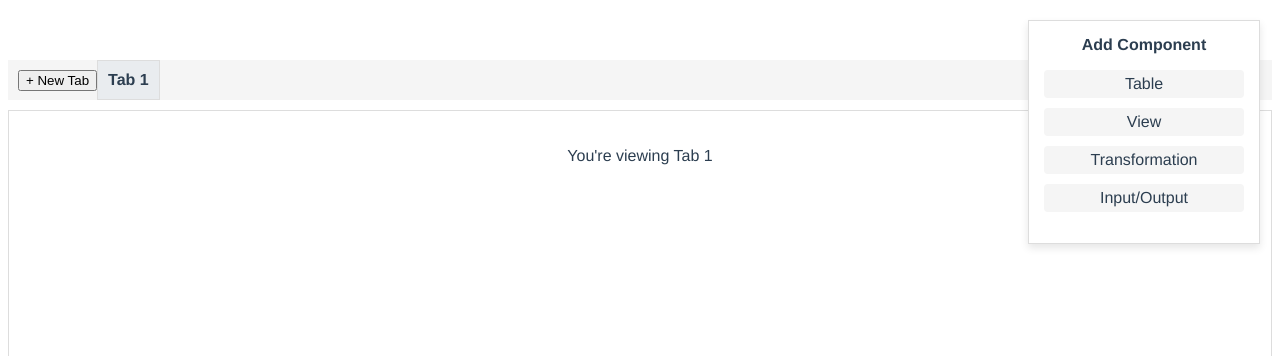
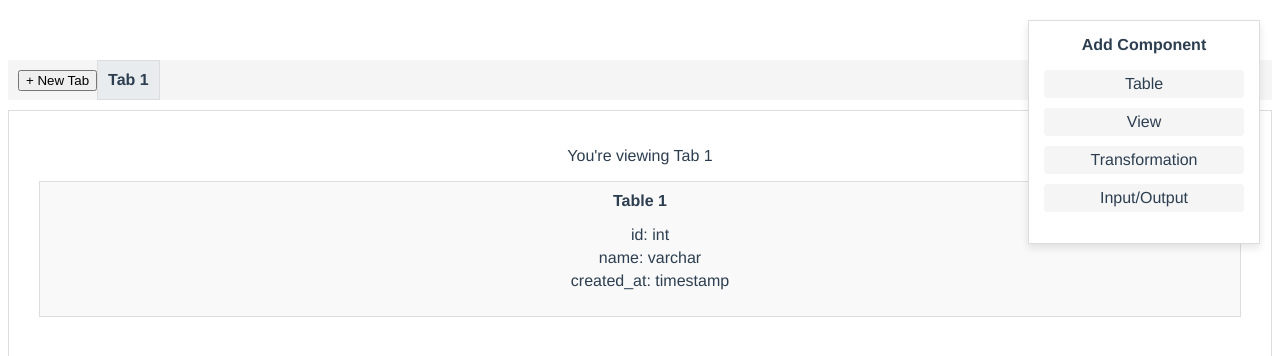
Before and after one commit to dunay2/da-front, a Vue app: page / in a window 1280 px wide. Both pictures are taken after a click on the item "Table". Shown: the top 356 px of the page. Built offline with nearby package versions, Linux system fonts and the light colour scheme.

Commit message:
Created basic table component

```diff
--- /dev/null
+++ b/src/assets/css/TableComponent.css
@@ -0,0 +1,19 @@
+.table-component {
+    border: 1px solid #ddd;
+    padding: 10px;
+    margin: 10px;
+    background-color: #f9f9f9;
+}
+
+.table-component h4 {
+    margin: 0 0 10px 0;
+}
+
+.table-component ul {
+    padding-left: 20px;
+    list-style-type: none;
+}
+
+.table-component li {
+    margin-bottom: 5px;
+}
--- a/src/components/CanvasMain.vue
+++ b/src/components/CanvasMain.vue
@@ -18,7 +18,17 @@
 
     <div class="canvas-content">
       <!-- Display content based on the active tab -->
-      <p v-if="activeTab">You're viewing {{ getActiveTabName() }}</p>
+      <div v-if="activeTab">
+        <p>You're viewing {{ getActiveTabName() }}</p>
+
+        <!-- Loop through components and display them -->
+        <component
+          v-for="component in tabs.find(tab => tab.id === activeTab).components"
+          :is="getComponentType(component.type)"
+          :key="component.id"
+          :table="component.data"
+        />
+      </div>
       <p v-else>Welcome to the Canvas! Start by adding a component.</p>
     </div>
 
@@ -28,14 +38,15 @@
 </template>
 
 <script>
-
 import "./../assets/css/CanvasMain.css";
 import FloatingMenu from './FloatingMenu.vue';
+import TableComponent from './TableComponent.vue';
 
 export default {
   name: "CanvasMain",
   components: {
-    FloatingMenu
+    FloatingMenu,
+    TableComponent
   },
   data() {
     return {
@@ -66,7 +77,33 @@ export default {
     },
     addComponent(componentType) {
       console.log(`Adding component of type: ${componentType}`);
-      // Logic to add the component to the active tab's canvas area
+      const activeTab = this.tabs.find(tab => tab.id === this.activeTab);
+      if (activeTab) {
+        const newComponent = {
+          id: `comp-${Date.now()}`,
+          type: componentType,
+          data: {}
+        };
+        if (componentType === 'Table') {
+          newComponent.data = {
+            name: `Table ${activeTab.components.length + 1}`,
+            columns: [
+              { name: 'id', type: 'int' },
+              { name: 'name', type: 'varchar' },
+              { name: 'created_at', type: 'timestamp' }
+            ]
+          };
+        }
+        activeTab.components.push(newComponent);
+      }
+    },
+    getComponentType(type) {
+      switch (type) {
+        case 'Table':
+          return 'TableComponent';
+        default:
+          return null;
+      }
     }
   }
 };
--- /dev/null
+++ b/src/components/TableComponent.vue
@@ -0,0 +1,21 @@
+<template>
+    <div class="table-component">
+    <h4>{{ table.name }}</h4>
+    <ul>
+        <li v-for="column in table.columns" :key="column.name">{{ column.name }}: {{ column.type }}</li>
+    </ul>
+    </div>
+</template>
+
+<script>
+import "./../assets/css/TableComponent.css";
+export default {
+    name: 'TableComponent',
+    props: {
+    table: {
+        type: Object,
+        required: true
+    }
+    }
+};
+</script>
```
